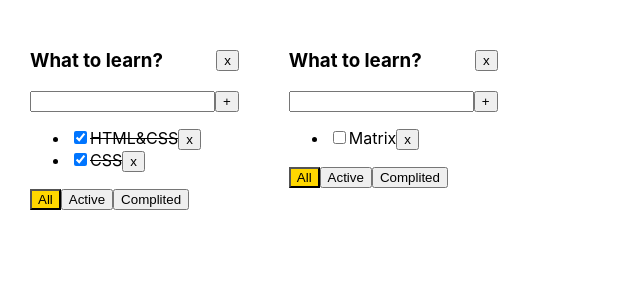
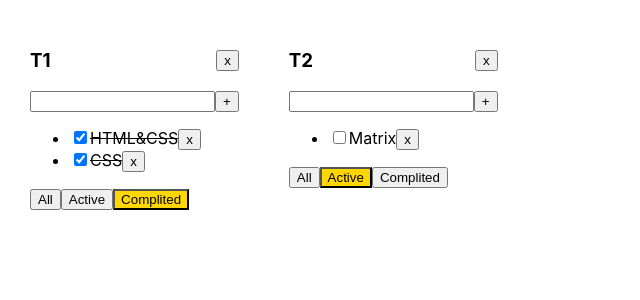
Before and after one commit to vkuznetsoff/todolist-fantastic, a React (Create React App) app: page / in a window 1280 px wide. Shown: the top 300 px of the page, without its empty margins (0-640 px from the left). Built offline with nearby package versions, Linux system fonts and the light colour scheme.

Commit message:
Fix change style for filters

```diff
--- a/package.json
+++ b/package.json
@@ -10,9 +10,11 @@
     "@types/node": "^16.18.119",
     "@types/react": "^18.3.12",
     "@types/react-dom": "^18.3.1",
+    "@types/styled-components": "^5.1.34",
     "react": "^18.3.1",
     "react-dom": "^18.3.1",
     "react-scripts": "5.0.1",
+    "styled-components": "^6.1.13",
     "typescript": "^4.9.5",
     "uuid": "^11.0.3",
     "web-vitals": "^2.1.4"
--- a/src/App.tsx
+++ b/src/App.tsx
@@ -12,39 +12,13 @@ type TodolistType = {
   id: string,
   title: string,
   // tasks: Array<TaskType>,
-  filter: string
+  filter: FilterType
 }
 
 function App() {
-  // let tasks1: Array<TaskType> = [
-  //   { id: v1(), title: "HTML&CSS", isDone: true },
-  //   { id: v1(), title: "CSS", isDone: true },
-  //   { id: v1(), title: "JS", isDone: false },
-  // ];
 
-  // let tasks2: Array<TaskType> = [
-  //   { id: v1(), title: "Begin", isDone: true },
-  //   { id: v1(), title: "Matrix", isDone: false },
-  //   { id: v1(), title: "Titanik", isDone: true },
-  // ];
+  // const [filter, setFilter] = useState<FilterType>("all");
 
-  // const [tasks, setTasks] = useState<Array<TaskType>>(tasks1);
-  const [filter, setFilter] = useState<FilterType>("all");
-
-  // const [todolists, setTodolists] = useState<Array<TodolistType>>([
-  //   {
-  //     id: v1(),
-  //     title: 'T1',
-  //     // tasks: tasks1,
-  //     filter: 'all'
-  //   },
-  //   {
-  //     id: v1(),
-  //     title: 'T2',
-  //     // tasks: tasks2,
-  //     filter: 'active'
-  //   }
-  // ])
 
   const tdList1 = v1()
   const tdList2 = v1()
@@ -138,14 +112,14 @@ function App() {
           return <Todolist
             key={tl.id}
             id={tl.id}
-            title="What to learn?"
+            title={tl.title}
             tasks={tasksForUI}
             removeTask={deleteTask}
             filterTask={changeFilter}
             addTask={addTask}
             changeStatus={changeStatus}
             deleteTodolist={deleteTodolist}
-            filter={filter}
+            filter={tl.filter}
           />
         }
 
```
Also changed, not shown: src/Todolist.tsx (+9 -4 lines), 1 other file (tests, documents, lock files or other folders).
